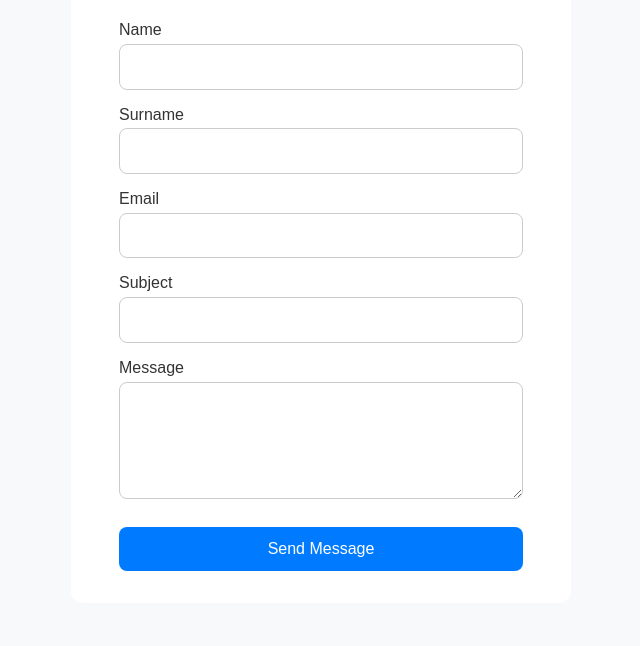
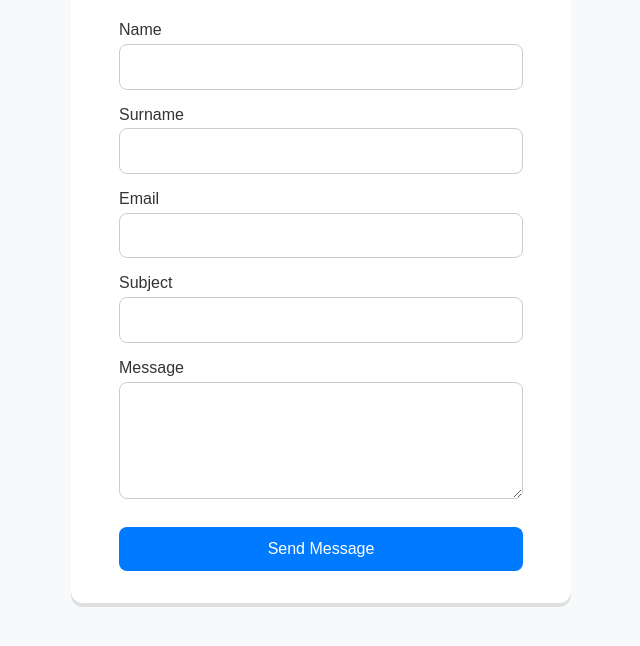
Before and after one commit to peyonce/contact-form, a plain HTML site: page index.html in a window 1280 px wide. Shown: the part 130-776 px from the top of the page, without its empty margins (319-959 px from the left). Drawn offline with Linux system fonts and the light colour scheme.

Commit message:
Fix style.css with correct CSS

```diff
--- a/style.css
+++ b/style.css
@@ -18,7 +18,7 @@ body {
     background: #fff;
     padding: 2rem 3rem;
     border-radius: 12px;
-    box-shadow: 0 4px rgba(0,0,0,0,1);
+    box-shadow: 0 4px rgba(0,0,0,0.1);
     width: 100%;
     max-width: 500px;
 }
@@ -55,6 +55,7 @@ body {
     border-radius: 8px;
     cursor: pointer;
     font-size: 1rem;
+
 }
 
 .contact-form button:hover {
```
